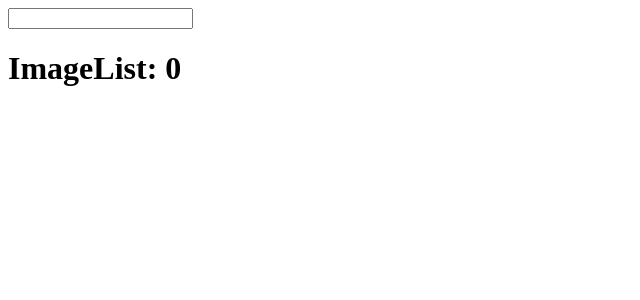
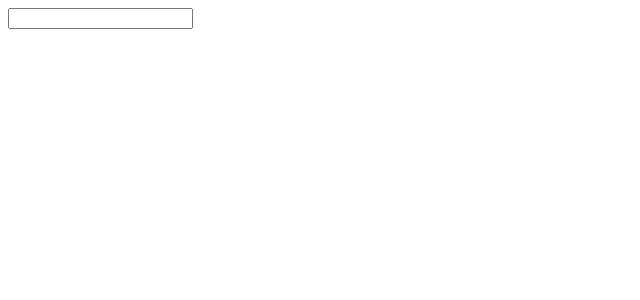
Before and after one commit to asksaurabh/React-Tutorial, a React (Create React App) app in the folder using-api-with-react/: page / in a window 1280 px wide. Shown: the top 300 px of the page, without its empty margins (0-640 px from the left). Built offline with nearby package versions, Linux system fonts and the light colour scheme.

Commit message:
Show image ids as a image list

```diff
--- a/using-api-with-react/src/components/ImageList.js
+++ b/using-api-with-react/src/components/ImageList.js
@@ -1,9 +1,11 @@
+import ImageShow from './ImageShow';
+
 function ImageList({ images }) {
-  return (
-    <div>
-      <h1>ImageList: {images.length}</h1>
-    </div>
-  );
+  const renderedImages = images.map((image) => {
+    return <ImageShow key={image.id} image={image} />;
+  });
+
+  return <div>{renderedImages}</div>;
 }
 
 export default ImageList;
--- a/using-api-with-react/src/components/ImageShow.js
+++ b/using-api-with-react/src/components/ImageShow.js
@@ -1,9 +1,5 @@
-function ImageShow() {
-  return (
-    <div>
-      <h1>ImageShow</h1>
-    </div>
-  );
+function ImageShow({ image }) {
+  return <div>{image.id}</div>;
 }
 
 export default ImageShow;
```
